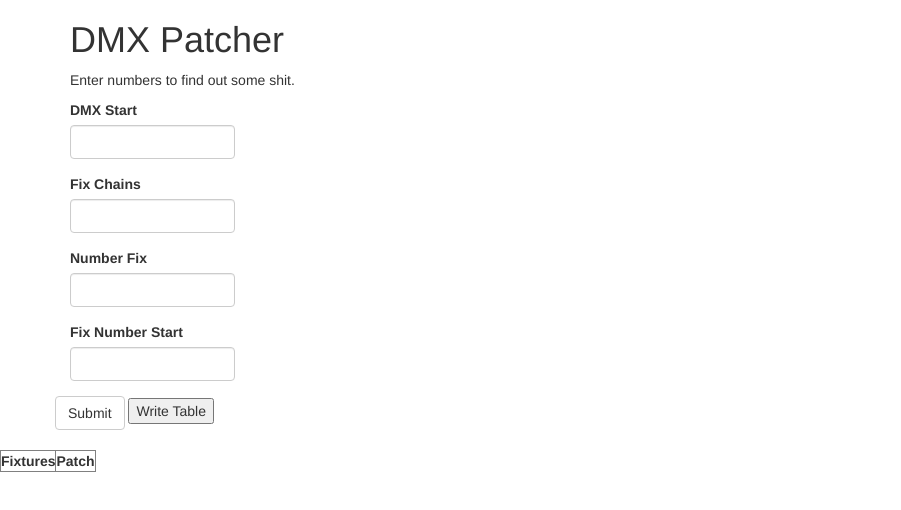
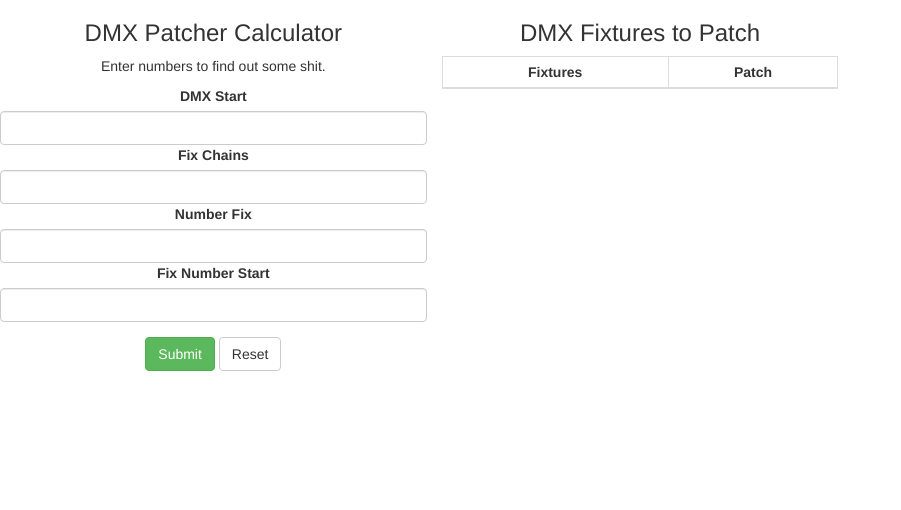
Before and after one commit to sautumn/LightingCalc, a plain HTML site: page index.html in a window 1280 px wide. Shown: the whole page, without its empty margins (0-901 px from the left). Drawn offline with nearby package versions, Linux system fonts and the light colour scheme.

Commit message:
Fixed columns,html
Edited html, added a clear button.

```diff
--- a/index.html
+++ b/index.html
@@ -12,62 +12,80 @@
     <script src="https://maxcdn.bootstrapcdn.com/bootstrap/3.3.6/js/bootstrap.min.js" integrity="sha384-0mSbJDEHialfmuBBQP6A4Qrprq5OVfW37PRR3j5ELqxss1yVqOtnepnHVP9aJ7xS" crossorigin="anonymous"></script>
     <script src="jquery.js"></script>
 
-    <div class="container">
-        <h1>DMX Patcher</h1>
-
-    <p>Enter numbers to find out some shit.</p>
-    <!-- dmxStart,fixChains,numFix,fixNumStart -->
+    <div class="container-fluid text-center">
+    	<div class="row">
+    		<div class="col-md-4">
+    			<h3 class="text-center">
+    				DMX Patcher Calculator
+    			</h3>
+          <p class="text-center">Enter numbers to find out some shit.</p>
+          <div class="popup"></div>
+    			<grammarly>
+    				<div class="_9b5ef6-textarea_btn _9b5ef6-anonymous _9b5ef6-not_focused">
+    					<div class="_9b5ef6-transform_wrap">
+    						<div class="_9b5ef6-status">
+    						</div>
+    					</div>
+    				</div>
+    			</grammarly>
           <form role="form">
             <div class="row">
-          <div class="form-group col-xs-2">
+              <div class="form-group col-xs-2-offset-4">
                 <label for="dmxstart">DMX Start</label>
-            <input type="text" id="dmxstart" class="form-control" />
+                <input type="number" id="dmxstart" class="form-control text-center" />
+                <label for="fixchains">Fix Chains</label>
+                <input type="number" id="fixchains" class="form-control text-center" />
+                <label for="numfix">Number Fix</label>
+                <input type="number" id="numfix" class="form-control text-center" />
+                <label for="fixnumstart">Fix Number Start</label>
+                <input type="number" id="fixnumstart" class="form-control text-center" />
               </div>
             </div>
-
             <div class="row">
-          <div class="form-group col-xs-2 ">
-            <label for="fixchains">Fix Chains</label>
-            <input type="text" id="fixchains" class="form-control" />
+              <div class="form-group col-xs-2-offset-4">
+                <button type="submit" id="getval" class="btn btn-success">Submit</button>
+                <button type="reset" class="btn btn-default">Reset</button>
               </div>
             </div>
+          </form>
 
-        <div class="row">
-          <div class="form-group col-xs-2">
-            <label for="numfix">Number Fix</label>
-            <input type="text" id="numfix" class="form-control" />
+    		</div>
+    		<div class="col-md-4">
+    			<h3>
+    				DMX Fixtures to Patch
+    			</h3>
+    			<grammarly>
+    				<div class="_9b5ef6-textarea_btn _9b5ef6-anonymous _9b5ef6-not_focused">
+    					<div class="_9b5ef6-transform_wrap">
+    						<div class="_9b5ef6-status">
     						</div>
     					</div>
-
-        <div class="row">
-          <div class="form-group col-xs-2">
-            <label for="fixnumstart">Fix Number Start</label>
-            <input type="text" id="fixnumstart" class="form-control" />
+    				</div>
+    			</grammarly>
+    			<table class="table table-condensed table-hover table-bordered">
+    				<thead>
+    					<tr>
+    						<th class="text-center">
+    							Fixtures
+    						</th>
+    						<th class="text-center">
+    							Patch
+    						</th>
+    				<tbody id="my-table">
+    				</tbody>
+    			</table>
+    			<grammarly class="table-condensed">
+    				<div class="_9b5ef6-textarea_btn _9b5ef6-show _9b5ef6-minimized _9b5ef6-minimize_transition _9b5ef6-anonymous _9b5ef6-field_hovered">
+    					<div class="_9b5ef6-transform_wrap">
+    						<div class="_9b5ef6-status">
     						</div>
     					</div>
-
-
-        <div class="row">
-            <button type="submit" id="getval" class="btn btn-default">Submit</button>
-            <button id='write' onclick='writeTable();'>Write Table</button>
     				</div>
-    </form>
+    			</grammarly>
     		</div>
-
-  <table class="table table-striped" id="my-table">
-    <tbody>
-    </tbody>
-  </table>
-
-  <div id="resultsTable">
-    <table id='summaryOfResults' border='1'>
-        <tbody id="body">
-            <tr>
-                <th>Fixtures</th>
-                <th>Patch</th>
-            </tr>
-        </tbody>
-    </table>
+    		<div class="col-md-4">
+    		</div>
+    	</div>
     </div>
 
 
--- a/index.js
+++ b/index.js
@@ -1,10 +1,11 @@
 //DMX Patcher
+//Functions, not linked to index.html
 function DMXpatcher(dmxStart,fixChains,numFix,fixNumStart){
 //TO DO: need to check boundaries on dmx
 
   if (dmxStart < 1){
     console.log("Please enter a value for dmx start that is greater than 0.");
-    return
+    return;
   }
   if ( fixNumStart + numFix > 512 ){
     console.log("DMX cannot exceed 512, Please try again.");
--- a/jquery.js
+++ b/jquery.js
@@ -2,12 +2,10 @@ function DMXpatcher(dmxStart,fixChains,numFix,fixNumStart){
 //TO DO: need to check boundaries on dmx
 
   if (dmxStart < 1){
-    console.log("Please enter a value for dmx start that is greater than 0.");
-    return;
+    return "Please enter a value for dmx start that is greater than 0.";
   }
   if ( fixNumStart + numFix > 512 ){
-    console.log("DMX cannot exceed 512, Please try again.");
-    return;
+    return "DMX cannot exceed 512, Please try again.";
   }
   var valuesArray = [];
   for (var i = 0; i < numFix; i++) {
@@ -19,16 +17,20 @@ function DMXpatcher(dmxStart,fixChains,numFix,fixNumStart){
 }
 
 
+$('document').ready(function(){
 
-$('document').ready(function(){
-var tableData = [];
-    $('#getval').click(function(){
-        tableData.push(DMXpatcher(
+    $('#getval').click(function(e){
+      var tableData = [];
+      e.preventDefault();
+      tableData.push(DMXpatcher(
         parseInt($('#dmxstart').val(),10),
         parseInt($('#fixchains').val(),10),
         parseInt($('#numfix').val(),10),
         parseInt($('#fixnumstart').val(),10)
       ));
-      alert(tableData);
+
+      $('#my-table').html('<table>' + tableData[0].map((item) => {
+        return '<tr><td>'+item[0]+'</td><td>'+item[1]+'</td></tr>';
+      }).join('') + '</table>');
     });
 });
```
Lines whose indentation alone changed are shown as unchanged.
